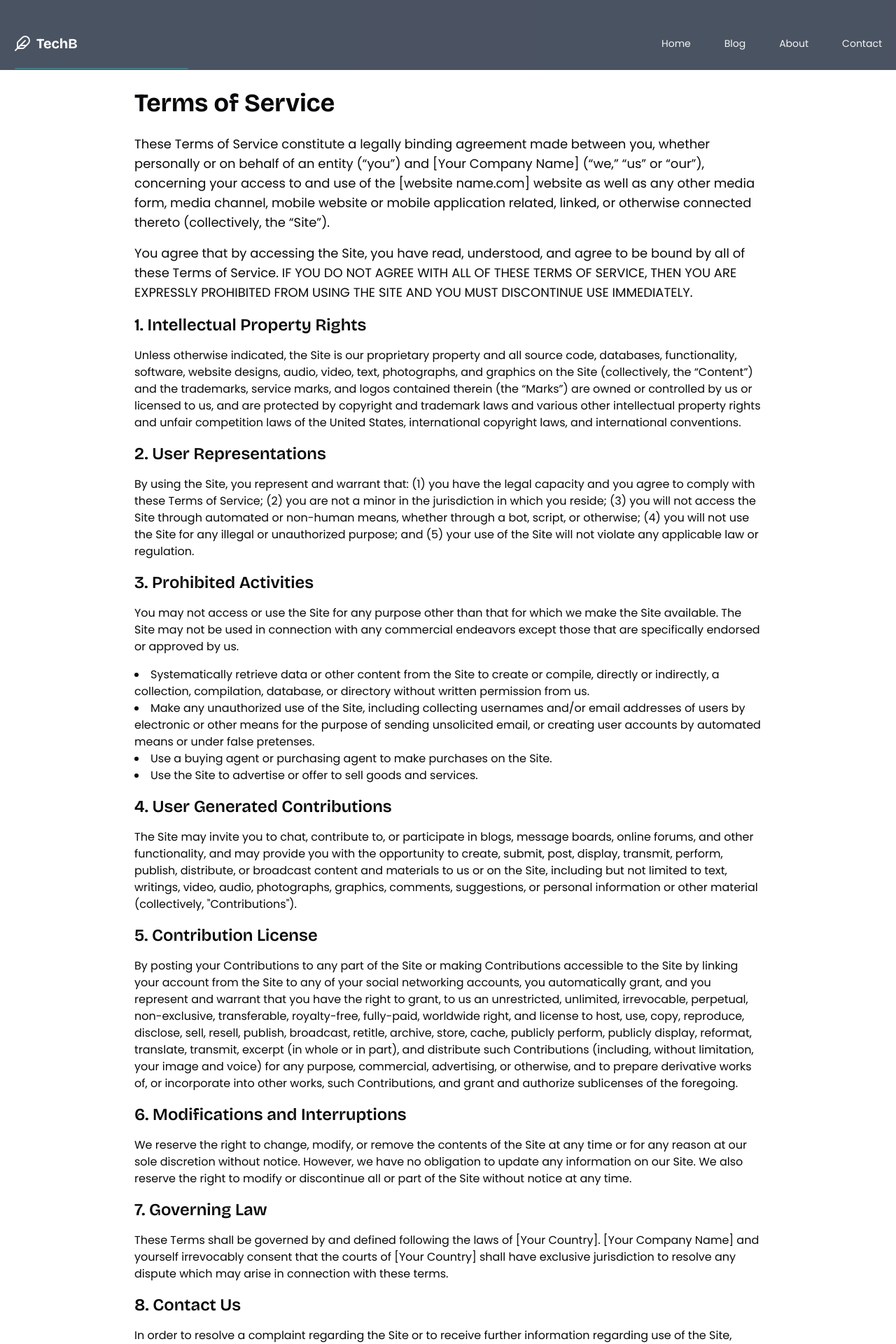
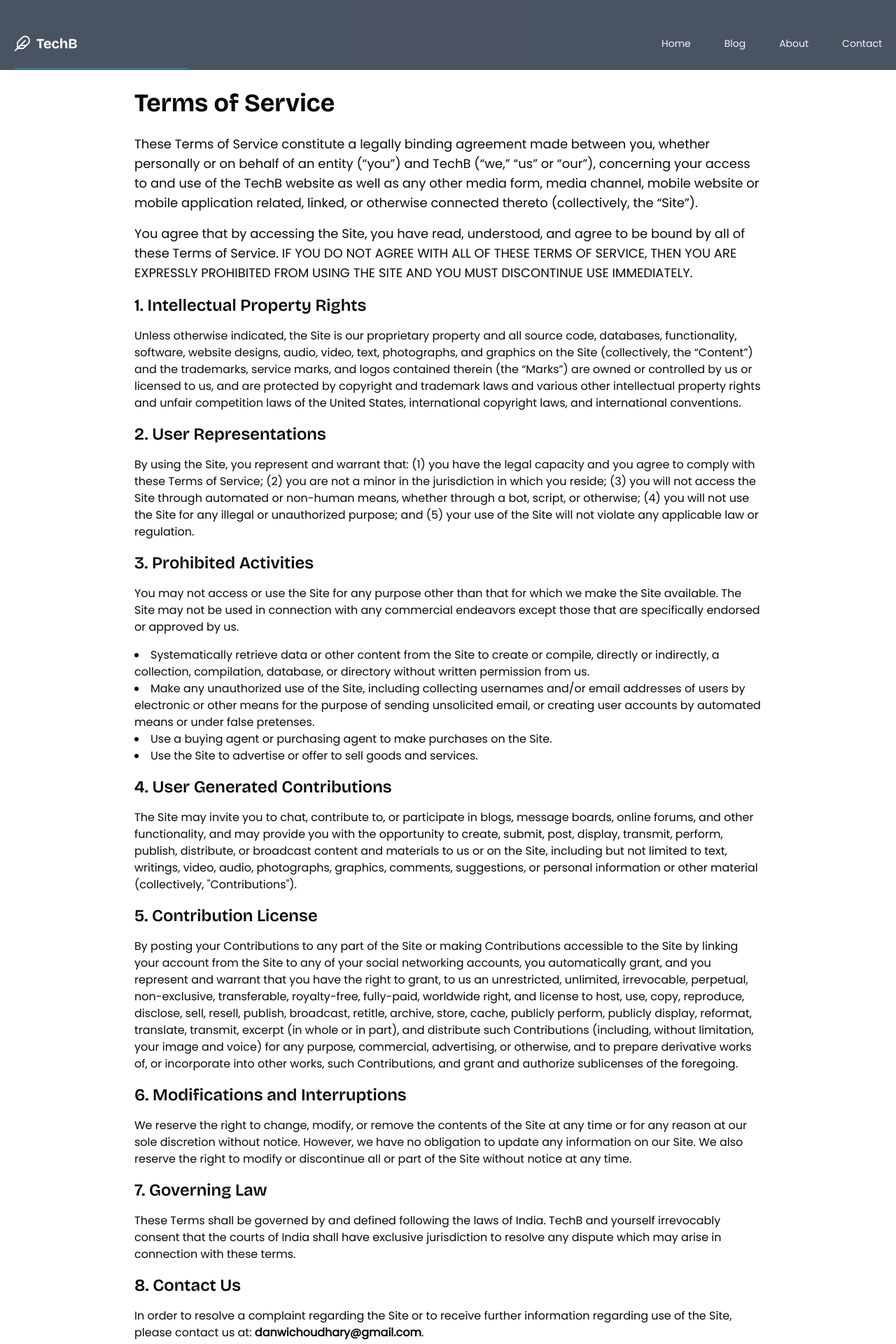
Before and after one commit to Dainwi/techB, a Next.js app: page /terms in a window 1280 px wide. Shown: the top 1920 px of the page at 70% size. Built offline with nearby package versions, Linux system fonts and the light colour scheme.

Commit message:
ui update

```diff
--- a/app/terms/page.tsx
+++ b/app/terms/page.tsx
@@ -8,14 +8,14 @@
         <div className="max-w-4xl mx-auto">
           <h1 className="text-4xl font-bold mb-6">Terms of Service</h1>
           <p className="text-lg mb-4">
-            These Terms of Service constitute a legally binding agreement made between you, whether personally or on behalf of an entity (“you”) and [Your Company Name] (“we,” “us” or “our”), concerning your access to and use of the [website name.com] website as well as any other media form, media channel, mobile website or mobile application related, linked, or otherwise connected thereto (collectively, the “Site”).
+            These Terms of Service constitute a legally binding agreement made between you, whether personally or on behalf of an entity (&ldquo;you&rdquo;) and TechB (&ldquo;we,&rdquo; &ldquo;us&rdquo; or &ldquo;our&rdquo;), concerning your access to and use of the <a href="https://technologyblog.vercel.app/">TechB</a> website as well as any other media form, media channel, mobile website or mobile application related, linked, or otherwise connected thereto (collectively, the &ldquo;Site&rdquo;).
           </p>
           <p className="text-lg mb-4">
             You agree that by accessing the Site, you have read, understood, and agree to be bound by all of these Terms of Service. IF YOU DO NOT AGREE WITH ALL OF THESE TERMS OF SERVICE, THEN YOU ARE EXPRESSLY PROHIBITED FROM USING THE SITE AND YOU MUST DISCONTINUE USE IMMEDIATELY.
           </p>
           <h2 className="text-2xl font-semibold mb-4">1. Intellectual Property Rights</h2>
           <p className="mb-4">
-            Unless otherwise indicated, the Site is our proprietary property and all source code, databases, functionality, software, website designs, audio, video, text, photographs, and graphics on the Site (collectively, the “Content”) and the trademarks, service marks, and logos contained therein (the “Marks”) are owned or controlled by us or licensed to us, and are protected by copyright and trademark laws and various other intellectual property rights and unfair competition laws of the United States, international copyright laws, and international conventions.
+            Unless otherwise indicated, the Site is our proprietary property and all source code, databases, functionality, software, website designs, audio, video, text, photographs, and graphics on the Site (collectively, the &ldquo;Content&rdquo;) and the trademarks, service marks, and logos contained therein (the &ldquo;Marks&rdquo;) are owned or controlled by us or licensed to us, and are protected by copyright and trademark laws and various other intellectual property rights and unfair competition laws of the United States, international copyright laws, and international conventions.
           </p>
           <h2 className="text-2xl font-semibold mb-4">2. User Representations</h2>
           <p className="mb-4">
@@ -45,7 +45,7 @@
           </p>
           <h2 className="text-2xl font-semibold mb-4">7. Governing Law</h2>
           <p className="mb-4">
-            These Terms shall be governed by and defined following the laws of [Your Country]. [Your Company Name] and yourself irrevocably consent that the courts of [Your Country] shall have exclusive jurisdiction to resolve any dispute which may arise in connection with these terms.
+            These Terms shall be governed by and defined following the laws of India. TechB and yourself irrevocably consent that the courts of India shall have exclusive jurisdiction to resolve any dispute which may arise in connection with these terms.
           </p>
           <h2 className="text-2xl font-semibold mb-4">8. Contact Us</h2>
           <p className="mb-4">
```
